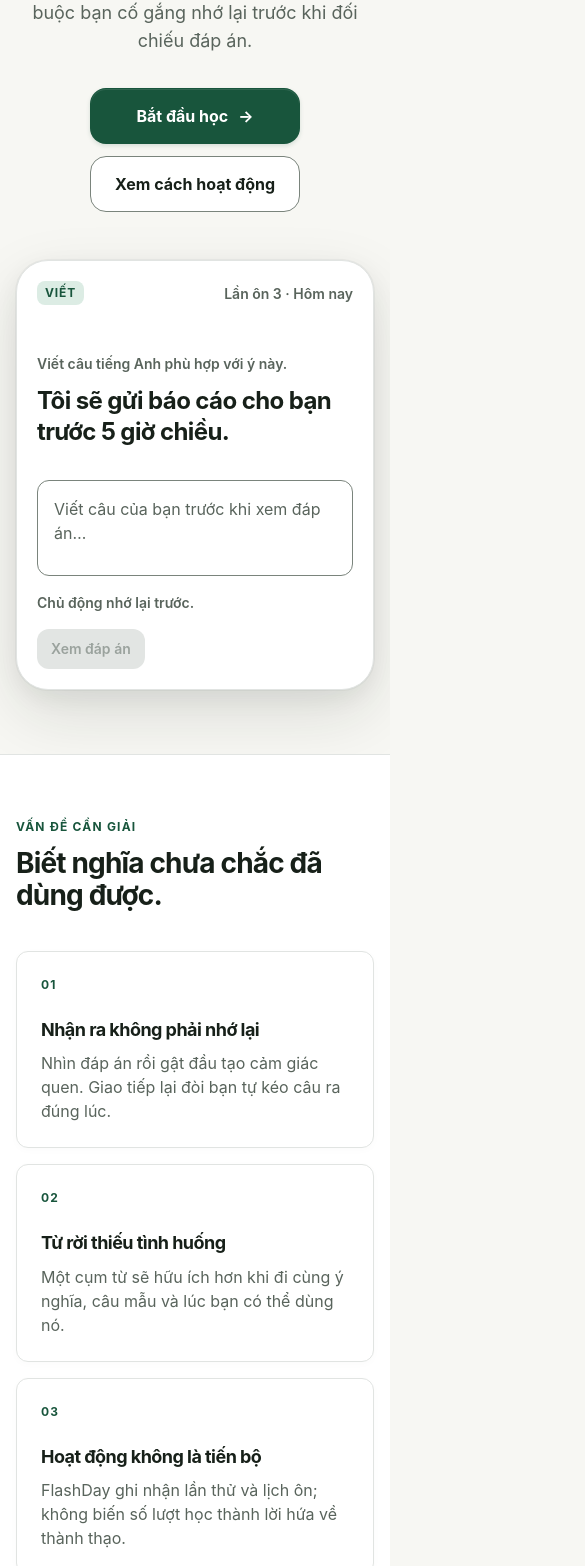
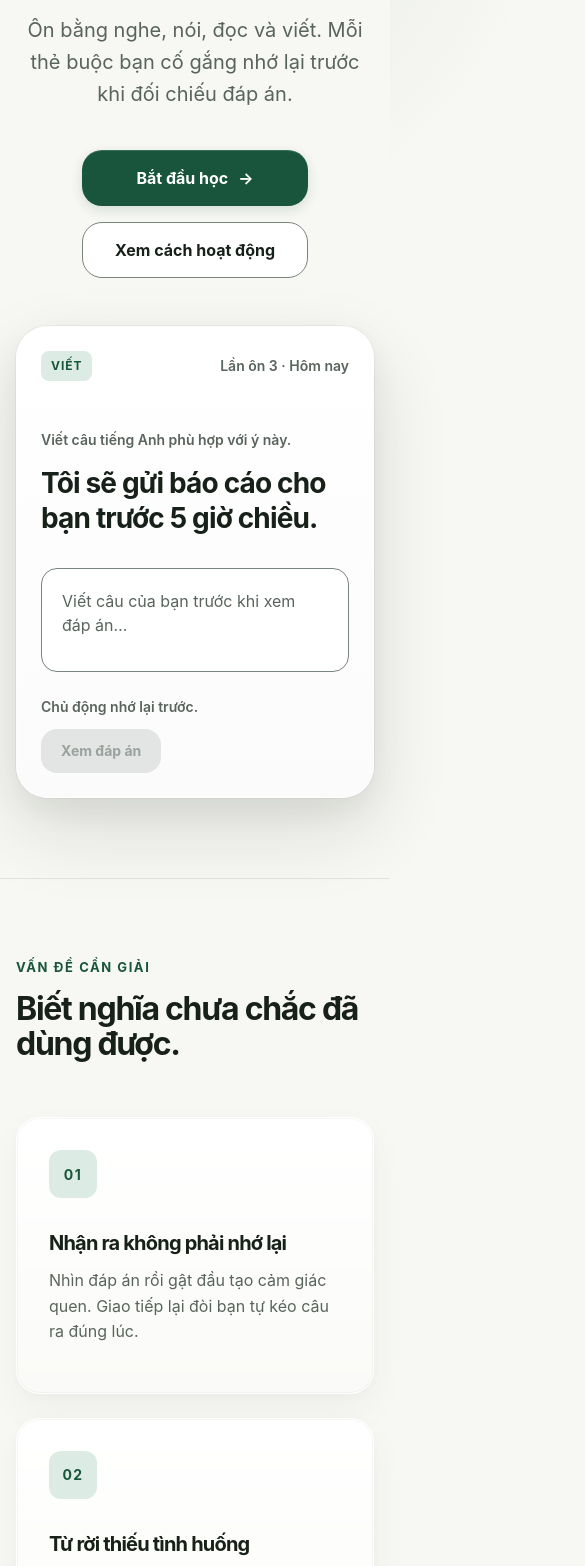
Before and after one commit to Thunderkill016/FlashDay, a website built with Vite: page index.html in a window 390 px wide. Shown: the part 288-1854 px from the top of the page, 585 px wide, since content can reach past the window. Built offline with nearby package versions, Linux system fonts and the light colour scheme.

Commit message:
feat(landing): Implement Premium Visual Overhaul (Glows & Bento-box)

```diff
--- a/landing.css
+++ b/landing.css
@@ -12,7 +12,6 @@
   --fd-warning: #7a4c00;
   --fd-warning-soft: #fbf6ea;
 
-  /* Softer decorative borders, strict interactive borders */
   --fd-border-interactive: #7a847c;
   --fd-border-decorative: #e1e4e2;
 
@@ -21,25 +20,23 @@
   --fd-text-disabled: #9aa29d;
 
   --fd-radius-sm: 8px;
-  --fd-radius-md: 12px;
-  --fd-radius-lg: 16px;
+  --fd-radius-md: 16px;
+  --fd-radius-lg: 20px;
   --fd-radius-card-mobile: 24px;
   --fd-radius-card: 32px;
 
-  /* Premium Layered Shadows */
-  --fd-shadow-card: 0 4px 12px rgb(23 32 25 / 2%), 0 16px 40px rgb(23 32 25 / 4%), 0 0 0 1px rgb(23 32 25 / 3%);
-  --fd-shadow-popover: 0 8px 24px rgb(23 32 25 / 6%), 0 24px 64px rgb(23 32 25 / 12%), 0 0 0 1px rgb(23 32 25 / 4%);
+  --fd-shadow-card: 0 4px 12px rgb(23 32 25 / 2%), 0 16px 40px rgb(23 32 25 / 4%), 0 0 0 1px rgb(23 32 25 / 4%) inset;
+  --fd-shadow-popover: 0 12px 32px rgb(23 32 25 / 6%), 0 32px 80px rgb(23 32 25 / 12%), 0 0 0 1px rgb(23 32 25 / 4%);
   --fd-shadow-dialog: 0 32px 80px rgb(23 32 25 / 16%), 0 0 0 1px rgb(23 32 25 / 6%);
+  --fd-shadow-glow: 0 0 80px rgb(24 85 60 / 12%);
 
   --fd-duration-fast: 150ms;
-  --fd-duration-base: 250ms;
+  --fd-duration-base: 300ms;
   --fd-font: Inter, ui-sans-serif, system-ui, -apple-system, BlinkMacSystemFont, "Segoe UI", sans-serif;
 }
 
 * { box-sizing: border-box; }
-
 html { background: var(--fd-canvas); scroll-behavior: smooth; }
-
 body {
   min-width: 320px;
   margin: 0;
@@ -48,426 +45,172 @@ body {
   font-family: var(--fd-font);
   font-size: 16px;
   line-height: 1.5;
+  overflow-x: hidden;
 }
 
 a { color: inherit; }
+a:focus-visible, button:focus-visible { outline: 2px solid var(--fd-focus); outline-offset: 3px; border-radius: inherit; }
 
-a:focus-visible {
-  outline: 2px solid var(--fd-focus);
-  outline-offset: 3px;
+/* HEADER - Glassmorphism */
+.site-header {
+  position: sticky; z-index: 50; top: 0;
+  border-bottom: 1px solid rgba(225, 228, 226, 0.6);
+  background: rgba(247, 247, 243, 0.7);
+  backdrop-filter: blur(20px) saturate(180%);
+  -webkit-backdrop-filter: blur(20px) saturate(180%);
+}
+.site-header__inner, .section-shell, .site-footer__inner { width: min(100% - 32px, 1120px); margin: 0 auto; }
+.site-header__inner { display: flex; min-height: 64px; align-items: center; justify-content: space-between; gap: 20px; }
+.wordmark { font-size: 20px; font-weight: 700; letter-spacing: -0.04em; text-decoration: none; }
+.header-cta, .text-link { color: var(--fd-primary); font-size: 14px; font-weight: 700; text-underline-offset: 4px; transition: opacity var(--fd-duration-fast) ease; }
+.header-cta:hover, .text-link:hover { opacity: 0.8; }
+.header-cta { display: inline-flex; min-height: 48px; align-items: center; gap: 8px; text-decoration: none; }
+
+/* SECTIONS */
+.hero, .method-section, .closing-section { padding: 120px 0; }
+.hero { width: min(100% - 32px, 840px); margin: 0 auto; text-align: center; position: relative; }
+/* Ambient Glow behind Hero */
+.hero::before {
+  content: ''; position: absolute; top: 10%; left: 50%; transform: translate(-50%, -50%);
+  width: 800px; height: 600px;
+  background: radial-gradient(circle, rgba(24, 85, 60, 0.08) 0%, rgba(24, 85, 60, 0) 70%);
+  z-index: -1; pointer-events: none;
 }
 
-.site-header {
-  position: sticky;
-  z-index: 10;
-  top: 0;
-  border-bottom: 1px solid color-mix(in srgb, var(--fd-border-decorative) 80%, transparent);
-  background: color-mix(in srgb, var(--fd-canvas) 94%, transparent);
-  backdrop-filter: blur(12px);
+/* TYPOGRAPHY */
+.eyebrow { margin: 0 0 16px; color: var(--fd-primary); font-size: 13px; font-weight: 700; letter-spacing: 0.12em; line-height: 16px; text-transform: uppercase; }
+h1, h2, h3, p { margin-top: 0; }
+h1, h2, h3 { letter-spacing: -0.04em; }
+h1 { max-width: 720px; margin: 0 auto 24px; font-size: clamp(48px, 8vw, 72px); line-height: 1.05; font-weight: 800; }
+h2 { max-width: 760px; margin-bottom: 24px; font-size: clamp(32px, 5vw, 48px); line-height: 1.1; font-weight: 700; }
+h3 { font-size: 20px; line-height: 1.3; font-weight: 700; }
+
+.hero__lede { max-width: 620px; margin: 0 auto 40px; color: var(--fd-text-secondary); font-size: 20px; line-height: 1.6; }
+
+/* BUTTONS - Tactile */
+.hero__actions { display: flex; flex-wrap: wrap; justify-content: center; gap: 16px; }
+.button {
+  display: inline-flex; min-height: 56px; align-items: center; justify-content: center; gap: 10px; padding: 0 32px;
+  border-radius: var(--fd-radius-lg); font-weight: 700; text-decoration: none; font-size: 16px;
+  transition: all var(--fd-duration-fast) cubic-bezier(0.4, 0, 0.2, 1);
 }
+.button--primary {
+  background: var(--fd-primary); color: var(--fd-surface); border: none;
+  box-shadow: 0 4px 12px rgba(24,85,60,0.15), inset 0 1px 0 rgba(255,255,255,0.15);
+}
+.button--primary:hover { background: var(--fd-primary-hover); transform: translateY(-2px); box-shadow: 0 6px 16px rgba(24,85,60,0.2), inset 0 1px 0 rgba(255,255,255,0.15); }
+.button--primary:active { transform: translateY(0) scale(0.98); }
+.button--secondary { border: 1px solid var(--fd-border-interactive); background: var(--fd-surface); color: var(--fd-text-primary); }
+.button--secondary:hover { background: var(--fd-surface-hover); transform: translateY(-2px); }
 
-.site-header__inner,
-.section-shell,
-.site-footer__inner {
-  width: min(100% - 32px, 1120px);
-  margin: 0 auto;
-}
-
-.site-header__inner {
-  display: flex;
-  min-height: 64px;
-  align-items: center;
-  justify-content: space-between;
-  gap: 20px;
-}
-
-.wordmark {
-  font-size: 20px;
-  font-weight: 700;
-  letter-spacing: -0.03em;
-  text-decoration: none;
-}
-
-.header-cta,
-.text-link {
-  color: var(--fd-primary);
-  font-size: 14px;
-  font-weight: 700;
-  text-underline-offset: 3px;
-}
-
-.header-cta {
-  display: inline-flex;
-  min-height: 48px;
-  align-items: center;
-  gap: 8px;
-  text-decoration: none;
-}
-
-.hero,
-.method-section,
-.closing-section { padding: 96px 0; }
-
-.hero {
-  width: min(100% - 32px, 840px);
-  margin: 0 auto;
-  text-align: center;
-}
-
-.eyebrow {
-  margin: 0 0 12px;
-  color: var(--fd-primary);
-  font-size: 12px;
-  font-weight: 700;
-  letter-spacing: 0.1em;
-  line-height: 16px;
-  text-transform: uppercase;
-}
-
-h1,
-h2,
-h3,
-p { margin-top: 0; }
-
-h1,
-h2,
-h3 { letter-spacing: -0.03em; }
-
-h1 {
-  max-width: 720px;
-  margin-right: auto;
-  margin-bottom: 24px;
-  margin-left: auto;
-  font-size: clamp(40px, 7vw, 64px);
-  line-height: 1.06;
-}
-
-h2 {
-  max-width: 760px;
-  margin-bottom: 20px;
-  font-size: clamp(28px, 4vw, 40px);
-  line-height: 1.15;
-}
-
-h3 { font-size: 18px; line-height: 1.3; }
-
-.hero__lede {
-  max-width: 620px;
-  margin-right: auto;
-  margin-bottom: 32px;
-  margin-left: auto;
-  color: var(--fd-text-secondary);
-  font-size: 18px;
-  line-height: 1.6;
-}
-
-.hero__actions {
-  display: flex;
-  flex-wrap: wrap;
-  justify-content: center;
-  gap: 12px;
-}
-
-.button {
-  display: inline-flex;
-  min-height: 56px;
-  align-items: center;
-  justify-content: center;
-  gap: 10px;
-  padding: 0 24px;
-  border: 1px solid transparent;
-  border-radius: var(--fd-radius-lg);
-  font-weight: 700;
-  text-decoration: none;
-  transition: background-color 160ms ease, border-color 160ms ease, transform 160ms ease;
-}
-
-.button:hover { transform: translateY(-1px); }
-
-.button--primary {
-  background: var(--fd-primary);
-  color: var(--fd-surface);
-}
-
-.button--primary:hover { background: var(--fd-primary-hover); }
-
-.button--secondary {
-  border-color: var(--fd-border-interactive);
-  background: var(--fd-surface);
-  color: var(--fd-text-primary);
-}
-
-.button--secondary:hover { background: var(--fd-surface-hover); }
-
+/* MOCKUP - Premium 3D float */
 .study-preview {
-  max-width: 680px;
-  margin: 64px auto 0;
-  padding: 24px;
-  border: 1px solid var(--fd-border-decorative);
+  max-width: 680px; margin: 80px auto 0; padding: 32px;
+  border: 1px solid rgba(255, 255, 255, 0.6);
   border-radius: var(--fd-radius-card);
-  background: var(--fd-surface);
+  background: linear-gradient(180deg, #ffffff 0%, #fbfbfc 100%);
   box-shadow: var(--fd-shadow-popover);
   text-align: left;
+  position: relative;
+  transition: transform 0.6s cubic-bezier(0.16, 1, 0.3, 1), box-shadow 0.6s ease;
+  transform: perspective(1200px) rotateX(2deg);
+  transform-origin: bottom center;
 }
+.study-preview:hover {
+  transform: perspective(1200px) rotateX(0deg) translateY(-8px);
+  box-shadow: 0 32px 80px rgb(23 32 25 / 12%), 0 0 0 1px rgb(23 32 25 / 4%);
+}
+.study-preview__bar, .preview-footer { display: flex; align-items: center; justify-content: space-between; gap: 16px; }
+.mode-badge { padding: 6px 10px; border-radius: var(--fd-radius-sm); background: var(--fd-primary-soft); color: var(--fd-primary); font-size: 12px; font-weight: 700; letter-spacing: 0.08em; text-transform: uppercase; }
+.preview-progress, .preview-instruction, .preview-footer { color: var(--fd-text-secondary); font-size: 14px; font-weight: 600; }
+.preview-instruction { margin: 48px 0 16px; }
+.preview-prompt { max-width: 560px; margin-bottom: 32px; font-size: clamp(28px, 4vw, 36px); font-weight: 700; letter-spacing: -0.03em; line-height: 1.25; }
+.preview-answer { min-height: 104px; padding: 20px; border: 1px solid var(--fd-border-interactive); border-radius: 16px; color: var(--fd-text-secondary); line-height: 1.5; background: var(--fd-surface); }
+.preview-footer { margin-top: 24px; }
+.preview-button { display: inline-flex; min-height: 44px; align-items: center; padding: 0 20px; border-radius: var(--fd-radius-md); background: var(--fd-surface-disabled); color: var(--fd-text-disabled); font-weight: 700; }
 
-.study-preview__bar,
-.preview-footer {
-  display: flex;
-  align-items: center;
-  justify-content: space-between;
-  gap: 16px;
+/* SECTIONS */
+.problem-section, .evidence-section { padding: 120px 0; border-top: 1px solid var(--fd-border-decorative); background: var(--fd-canvas); }
+.problem-section h2 { margin-bottom: 56px; }
+
+/* GRID & CARDS */
+.problem-grid { display: grid; gap: 24px; margin: 0; padding: 0; list-style: none; grid-template-columns: repeat(3, minmax(0, 1fr)); }
+.problem-card {
+  padding: 32px;
+  border: 1px solid rgba(255, 255, 255, 0.8);
+  border-radius: var(--fd-radius-card-mobile);
+  background: linear-gradient(180deg, #ffffff 0%, rgba(255,255,255,0.4) 100%);
+  box-shadow: var(--fd-shadow-card);
+  transition: transform var(--fd-duration-base) ease, box-shadow var(--fd-duration-base) ease;
 }
+.problem-card:hover { transform: translateY(-4px); box-shadow: var(--fd-shadow-popover); }
+.problem-card__number { display: flex; align-items: center; justify-content: center; width: 48px; height: 48px; margin-bottom: 32px; border-radius: 12px; background: var(--fd-primary-soft); color: var(--fd-primary); font-size: 14px; font-weight: 700; letter-spacing: 0.1em; }
+.problem-card h3 { margin-bottom: 12px; font-size: 20px; }
+.problem-card p { color: var(--fd-text-secondary); line-height: 1.6; }
 
-.mode-badge {
-  padding: 4px 8px;
-  border-radius: var(--fd-radius-sm);
+/* BENTO BOX GRID for Skills */
+.section-heading { display: grid; grid-template-columns: minmax(0, 1.3fr) minmax(260px, 0.7fr); align-items: end; gap: 40px; margin-bottom: 64px; }
+.section-heading p { margin: 0; color: var(--fd-text-secondary); font-size: 18px; line-height: 1.6; }
+
+.skill-grid {
+  display: grid; gap: 24px; margin: 0; padding: 0; list-style: none;
+  grid-template-columns: repeat(2, 1fr);
+  grid-template-rows: auto auto;
+}
+.skill-card {
+  padding: 40px; border-radius: var(--fd-radius-card);
+  border: 1px solid rgba(24, 85, 60, 0.05);
   background: var(--fd-primary-soft);
-  color: var(--fd-primary);
-  font-size: 12px;
-  font-weight: 700;
-  letter-spacing: 0.07em;
-  line-height: 16px;
-  text-transform: uppercase;
+  position: relative; overflow: hidden;
+  transition: transform var(--fd-duration-base) ease;
 }
+.skill-card:hover { transform: translateY(-4px); }
+/* Make it asymmetrical Bento */
+.skill-card:nth-child(1) { grid-column: span 1; }
+.skill-card:nth-child(2) { grid-column: span 1; background: #E8F0EA; }
+.skill-card:nth-child(3) { grid-column: span 1; background: #E8F0EA; }
+.skill-card:nth-child(4) { grid-column: span 1; }
+.skill-card__index { margin-bottom: 40px; display: block; color: var(--fd-primary); font-size: 14px; font-weight: 700; letter-spacing: 0.1em; }
+.skill-card h3 { font-size: 28px; margin-bottom: 16px; color: var(--fd-primary); }
+.skill-card p { color: color-mix(in srgb, var(--fd-primary) 80%, transparent); font-size: 18px; line-height: 1.6; }
 
-.preview-progress,
-.preview-instruction,
-.preview-footer {
-  color: var(--fd-text-secondary);
-  font-size: 14px;
-  font-weight: 600;
+.evidence-layout { display: grid; grid-template-columns: minmax(0, 1.1fr) minmax(300px, 0.89fr); gap: clamp(40px, 9vw, 112px); align-items: center; }
+.evidence-copy { display: grid; gap: 24px; font-size: 18px; color: var(--fd-text-secondary); line-height: 1.6; }
+
+.closing-section { width: min(100% - 32px, 1120px); margin: 0 auto; padding-bottom: 120px; }
+.closing-card {
+  padding: clamp(64px, 10vw, 100px) 40px; text-align: center;
+  border-radius: var(--fd-radius-card); background: var(--fd-primary); color: var(--fd-surface);
+  box-shadow: var(--fd-shadow-glow);
+  position: relative; overflow: hidden;
 }
+.closing-card::after {
+  content: ''; position: absolute; top: -50%; left: -50%; width: 200%; height: 200%;
+  background: radial-gradient(circle, rgba(255,255,255,0.1) 0%, transparent 50%);
+  pointer-events: none;
+}
+.closing-card .eyebrow { color: var(--fd-primary-soft); margin-bottom: 24px; }
+.closing-card h2 { max-width: 720px; margin: 0 auto 24px; font-size: clamp(36px, 6vw, 56px); }
+.closing-card > p:not(.eyebrow) { max-width: 600px; margin: 0 auto 48px; color: var(--fd-primary-soft); font-size: 20px; line-height: 1.6; }
+.button--light { background: var(--fd-surface); color: var(--fd-primary); box-shadow: 0 4px 12px rgba(0,0,0,0.1); }
+.button--light:hover { background: var(--fd-primary-soft); transform: translateY(-2px); }
 
-.preview-instruction { margin: 48px 0 12px; }
-
-.preview-prompt {
-  max-width: 560px;
-  margin-bottom: 32px;
-  font-size: clamp(24px, 4vw, 32px);
-  font-weight: 700;
-  letter-spacing: -0.025em;
-  line-height: 1.28;
-}
-
-.preview-answer {
-  min-height: 96px;
-  padding: 16px;
-  border: 1px solid var(--fd-border-interactive);
-  border-radius: 12px;
-  color: var(--fd-text-secondary);
-  line-height: 1.5;
-}
-
-.preview-footer { margin-top: 16px; }
-
-.preview-button {
-  display: inline-flex;
-  min-height: 40px;
-  align-items: center;
-  padding: 0 14px;
-  border-radius: var(--fd-radius-md);
-  background: var(--fd-surface-disabled);
-  color: var(--fd-text-disabled);
-}
-
-.problem-section,
-.evidence-section {
-  padding: 96px 0;
-  border-block: 1px solid var(--fd-border-decorative);
-  background: var(--fd-surface);
-}
-
-.problem-section h2 { margin-bottom: 40px; }
-
-.problem-grid,
-.skill-grid {
-  display: grid;
-  gap: 16px;
-  margin: 0;
-  padding: 0;
-  list-style: none;
-}
-
-.problem-grid { grid-template-columns: repeat(3, minmax(0, 1fr)); }
-
-.problem-card,
-.skill-card {
-  min-width: 0;
-  padding: 24px;
-  border: 1px solid var(--fd-border-decorative);
-  border-radius: var(--fd-radius-md);
-  background: var(--fd-surface);
-}
-
-.problem-card__number,
-.skill-card__index {
-  display: block;
-  margin-bottom: 32px;
-  color: var(--fd-primary);
-  font-size: 12px;
-  font-weight: 700;
-  letter-spacing: 0.09em;
-}
-
-.problem-card h3,
-.skill-card h3 { margin-bottom: 10px; }
-
-.problem-card p,
-.skill-card p,
-.section-heading > p,
-.evidence-copy p,
-.closing-card > p:not(.eyebrow) {
-  margin-bottom: 0;
-  color: var(--fd-text-secondary);
-}
-
-.section-heading {
-  display: grid;
-  grid-template-columns: minmax(0, 1.3fr) minmax(260px, 0.7fr);
-  align-items: end;
-  gap: 40px;
-  margin-bottom: 40px;
-}
-
-.section-heading h2 { margin-bottom: 0; }
-
-.skill-grid { grid-template-columns: repeat(4, minmax(0, 1fr)); }
-
-.skill-card { background: var(--fd-primary-soft); }
-
-.skill-card__index { margin-bottom: 40px; }
-
-.evidence-layout {
-  display: grid;
-  grid-template-columns: minmax(0, 1fr) minmax(300px, 0.72fr);
-  gap: clamp(40px, 9vw, 112px);
-  align-items: start;
-}
-
-.evidence-layout h2 { margin-bottom: 0; }
-
-.evidence-copy { display: grid; gap: 20px; }
-
-.text-link {
-  display: inline-flex;
-  width: fit-content;
-  min-height: 48px;
-  align-items: center;
-  gap: 8px;
-}
-
-.closing-section {
-  width: min(100% - 32px, 1120px);
-  margin: 0 auto;
-}
-
-.closing-card {
-  padding: clamp(32px, 7vw, 72px);
-  border-radius: var(--fd-radius-card);
-  background: var(--fd-primary);
-  color: var(--fd-surface);
-}
-
-.closing-card .eyebrow { color: var(--fd-primary-soft); }
-
-.closing-card h2 { max-width: 680px; margin-bottom: 20px; }
-
-.closing-card > p:not(.eyebrow) {
-  max-width: 600px;
-  margin-bottom: 32px;
-  color: var(--fd-primary-soft);
-}
-
-.button--light { background: var(--fd-surface); color: var(--fd-primary); }
-
-.button--light:hover { background: var(--fd-primary-soft); }
-
-.site-footer { padding: 32px 0; border-top: 1px solid var(--fd-border-decorative); }
-
-.site-footer__inner {
-  display: flex;
-  justify-content: space-between;
-  gap: 16px;
-  color: var(--fd-text-secondary);
-  font-size: 14px;
-}
-
+.site-footer { padding: 48px 0; border-top: 1px solid var(--fd-border-decorative); background: var(--fd-canvas); }
+.site-footer__inner { display: flex; justify-content: space-between; gap: 16px; color: var(--fd-text-secondary); font-size: 14px; }
 .site-footer__inner span:first-child { color: var(--fd-text-primary); font-weight: 700; }
 
 @media (max-width: 760px) {
-  .hero,
-  .method-section,
-  .closing-section,
-  .problem-section,
-  .evidence-section { padding-block: 64px; }
-
-  .problem-grid,
-  .skill-grid,
-  .section-heading,
-  .evidence-layout { grid-template-columns: 1fr; }
-
-  .section-heading { gap: 16px; }
-
-  .problem-card__number,
-  .skill-card__index { margin-bottom: 24px; }
+  .hero, .method-section, .closing-section, .problem-section, .evidence-section { padding-block: 80px; }
+  .problem-grid, .skill-grid, .section-heading, .evidence-layout { grid-template-columns: 1fr; }
+  .section-heading { gap: 24px; }
+  .skill-card:nth-child(n) { grid-column: span 1; }
+  .study-preview { transform: none !important; }
 }
-
 @media (max-width: 480px) {
-  .site-header__inner,
-  .section-shell,
-  .site-footer__inner,
-  .hero,
-  .closing-section { width: min(100% - 32px, 1120px); }
-
-  .site-header__inner { min-height: 56px; }
-
-  .header-cta { min-height: 48px; }
-
   .hero__actions { display: grid; }
-
   .button { width: 100%; }
-
-  .study-preview { margin-top: 48px; padding: 20px; }
-
-  .preview-footer { align-items: flex-start; flex-direction: column; }
-
-  .site-footer__inner { flex-direction: column; }
+  .study-preview { margin-top: 48px; padding: 24px; }
+  .preview-footer { align-items: flex-start; flex-direction: column; gap: 12px; }
+  .site-footer__inner { flex-direction: column; text-align: center; }
 }
-
-@media (prefers-reduced-motion: reduce) {
-  *,
-  *::before,
-  *::after {
-    scroll-behavior: auto !important;
-    transition-duration: 0.01ms !important;
-  }
-}
-
-
-/* ========================================================
-   PREMIUM REDESIGN REFINEMENTS (Quiet Confidence)
-   ======================================================== */
-.button--primary {
-  box-shadow: 0 2px 4px rgba(24, 85, 60, 0.15), inset 0 1px 0 rgba(255, 255, 255, 0.1);
-}
-.button:active {
-  transform: scale(0.98);
-}
-.problem-card, .skill-card {
-  transition: transform var(--fd-duration-base) ease, box-shadow var(--fd-duration-base) ease;
-  box-shadow: 0 2px 8px rgb(23 32 25 / 2%);
-}
-.problem-card:hover, .skill-card:hover {
-  transform: translateY(-2px);
-  box-shadow: var(--fd-shadow-card);
-}
-.hero h1 {
-  letter-spacing: -0.04em;
-}
-.study-preview {
-  transition: transform var(--fd-duration-base) ease, box-shadow var(--fd-duration-base) ease;
-}
-.study-preview:hover {
-  transform: translateY(-4px);
-  box-shadow: var(--fd-shadow-popover);
-}
+@media (prefers-reduced-motion: reduce) { *, *::before, *::after { scroll-behavior: auto !important; transition-duration: 0.01ms !important; transform: none !important; } }
```
